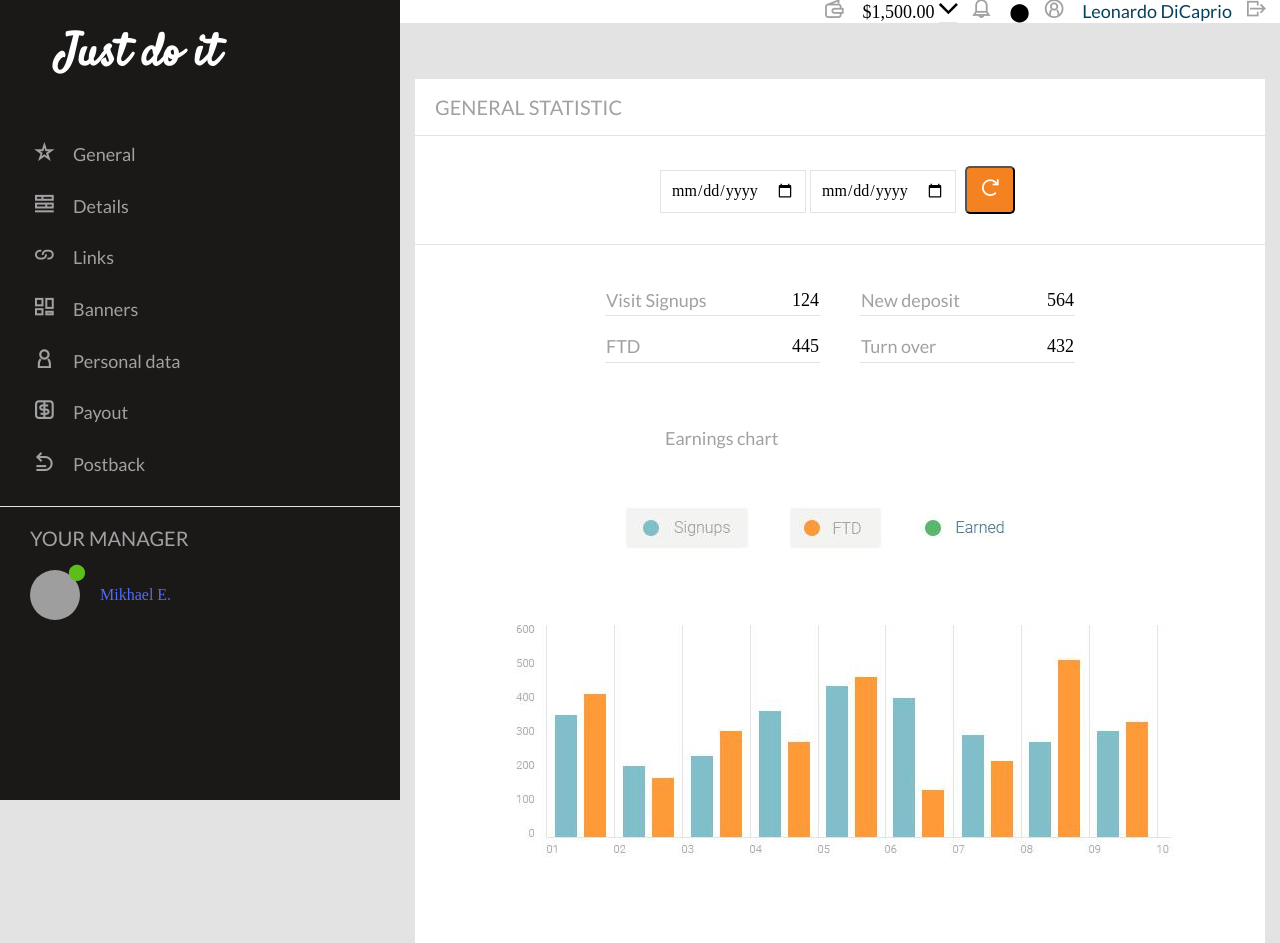
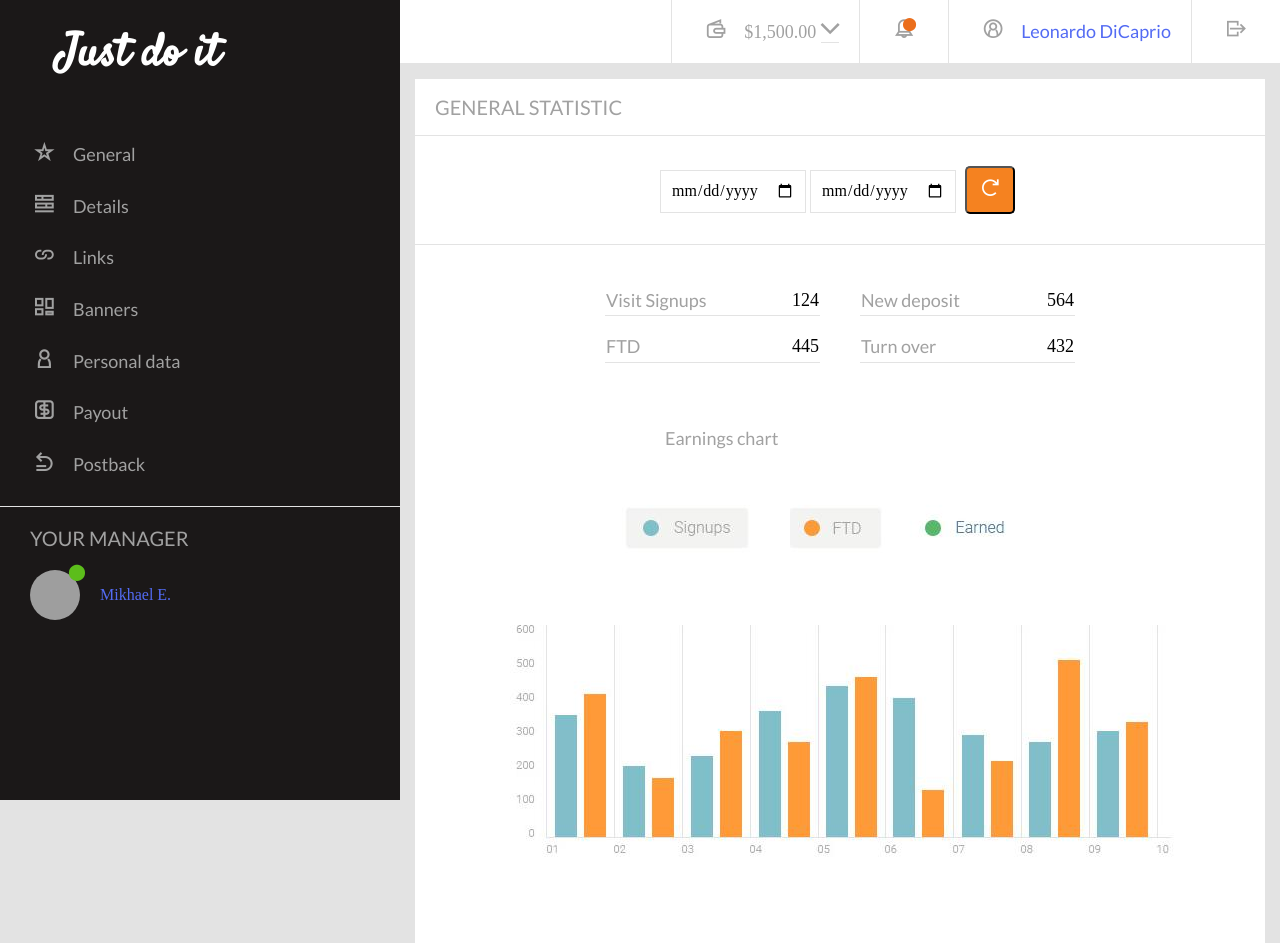
Before and after one commit to marta12525/Just_do_it-project, a website: page index.html in a window 1280 px wide. Shown: the top 943 px of the page. Drawn offline with nearby package versions, Linux system fonts and the light colour scheme; files that its build step writes are made by us from their sources; grey boxes are pictures that could not be loaded.

Commit message:
add minor changes

```diff
--- a/sass/sections/_topbar.scss
+++ b/sass/sections/_topbar.scss
@@ -2,7 +2,7 @@
   font-size: 18px;
 }
 
-.topnav-element-before {
+.topnav-element {
   position: relative;
   padding: 20px;
   color: $text-color;
@@ -18,19 +18,15 @@
   display: none;
 }
 
-.icon-notification::after {
+.orange-dot {
+  color: #eb6e1c;
   position: absolute;
-  content: "";
-  display: block;
-  height: 8px;
-  width: 8px;
-  background-color: #f58220;
   top: 17px;
-  right: 35px;
-  border-radius: 50%;
+  right: 31px;
+  font-size: 13px;
 }
 
 .profile-wrapper span {
-  color: rgb(6, 65, 92);
+  color: #536bf3;
   font-family: $brand-font;
 }
```
